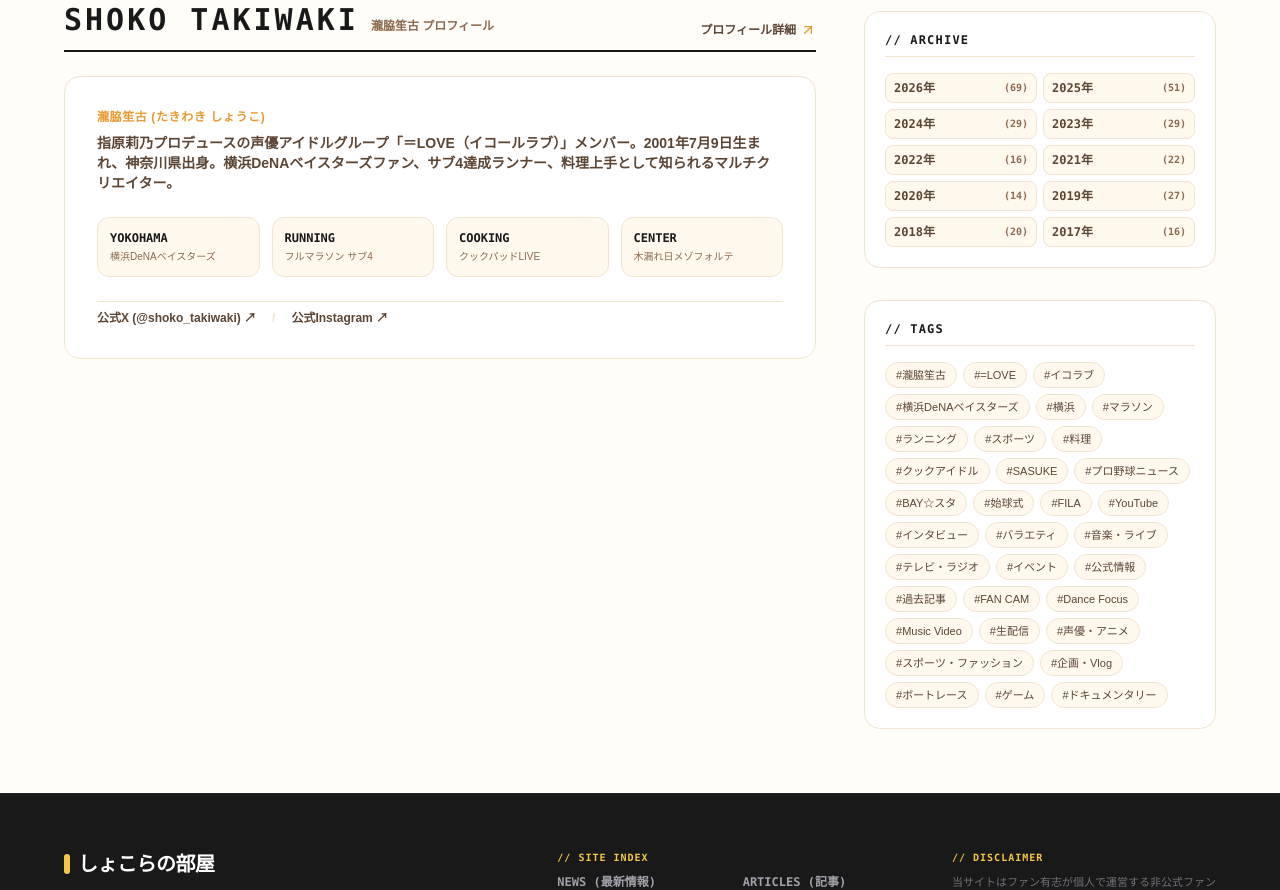
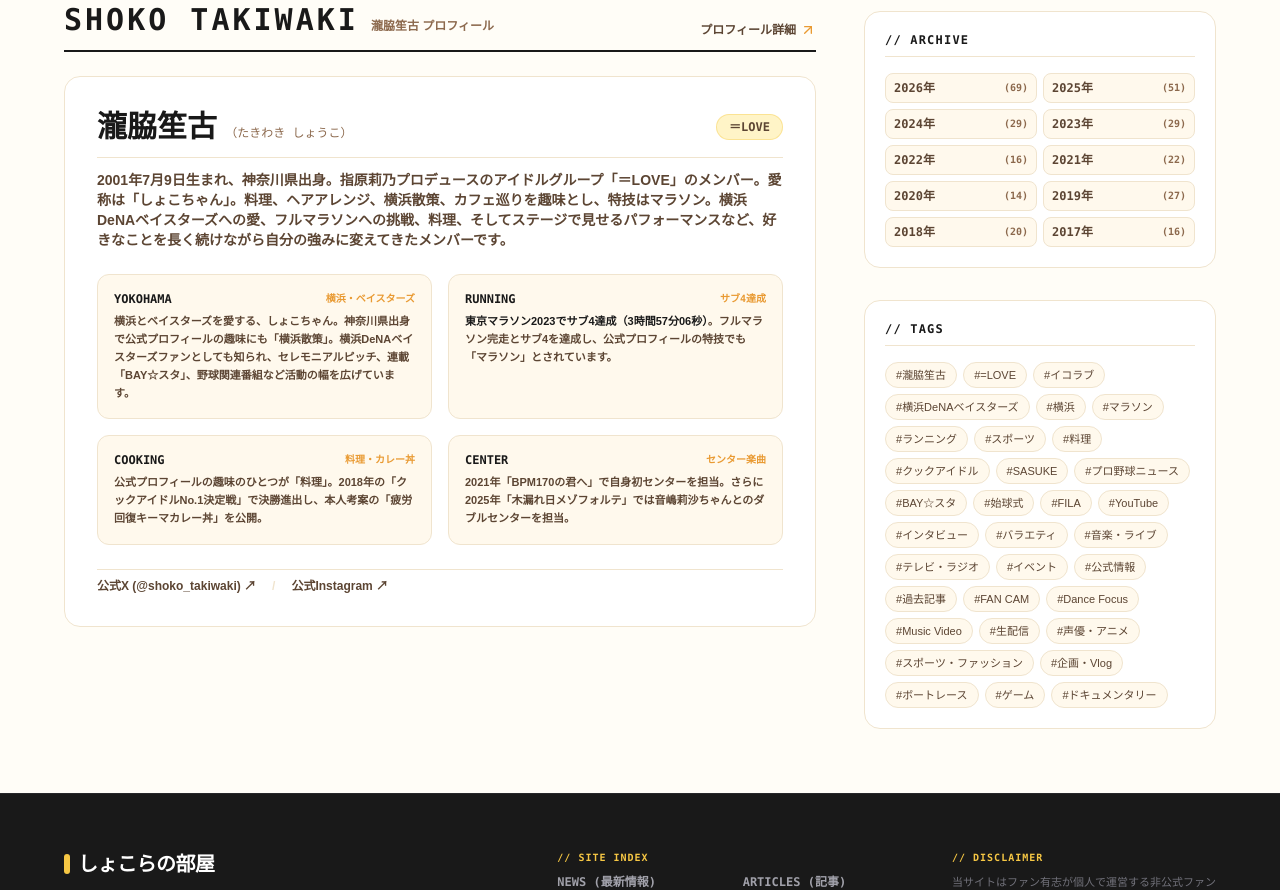
Before and after one commit to bmmr0515/shokoblog, a Next.js app: page / in a window 1280 px wide. Shown: the part 3731-4621 px from the top of the page. Built offline with nearby package versions, Linux system fonts and the light colour scheme; no server answers; a web font is replaced by a local one.

Commit message:
refactor(profile): rewrite profile section with strictly verified facts for YOKOHAMA, RUNNING, COOKING, and CENTER

```diff
--- a/src/components/views/HomeView.tsx
+++ b/src/components/views/HomeView.tsx
@@ -81,12 +81,12 @@
       <InitialOpeningLoader />
 
       {/* ======================================================== */}
-      {/* 1. ヒーローセクション (ダミー英字・座標全削除 ＆ 本質的で上品な構成) */}
+      {/* 1. ヒーローセクション */}
       {/* ======================================================== */}
       <section className="relative py-6 sm:py-10 px-5 sm:px-10 bg-[#FFF9ED] rounded-2xl border border-[#F5ECD8]">
         <div className="grid grid-cols-1 lg:grid-cols-12 gap-8 lg:gap-12 items-center">
 
-          {/* 左側 40%: しょこらの部屋・説明文・公式SNS のみ */}
+          {/* 左側 40%: しょこらの部屋・説明文・公式SNS */}
           <div className="lg:col-span-5 space-y-6">
             <HeroReveal delay={0}>
               <div className="space-y-4">
@@ -198,7 +198,7 @@
       <div className="border-b border-[#F0E4CE] my-4 sm:my-6" />
 
       {/* ======================================================== */}
-      {/* 01 NEWS (最新情報 - すっきり整理) */}
+      {/* 01 NEWS (最新情報) */}
       {/* ======================================================== */}
       <Reveal id="news" className="space-y-6 relative">
         <div className="absolute -top-10 right-2 text-6xl sm:text-7xl font-mono font-bold text-[#FFF4C7] select-none pointer-events-none">
@@ -407,7 +407,7 @@
           </Reveal>
 
           {/* ======================================================== */}
-          {/* 04 PROFILE (人物特集) */}
+          {/* 04 PROFILE (人物特集 - 事実確認に基づいた上品な表現) */}
           {/* ======================================================== */}
           <Reveal id="profile-teaser" className="space-y-6 relative">
             <div className="absolute -top-10 right-2 text-6xl sm:text-7xl font-mono font-bold text-[#FFF4C7] select-none pointer-events-none">
@@ -440,31 +440,77 @@
               </Link>
             </div>
 
+            {/* 人物特集ページ風の洗練されたカード */}
             <div className="bg-white border border-[#F0E4CE] p-6 sm:p-8 space-y-6 rounded-2xl shadow-2xs">
-              <div className="space-y-2">
-                <div className="font-maru text-xs font-bold text-[#E99A32] tracking-wider">
-                  瀧脇笙古 (たきわき しょうこ)
+
+              {/* 大見出し ＋ 確実な一次情報文章 */}
+              <div className="space-y-3">
+                <div className="flex items-center justify-between border-b border-[#F0E4CE] pb-3">
+                  <div>
+                    <h3 className="text-2xl sm:text-3xl font-maru font-extrabold text-[#191919]">
+                      瀧脇笙古 <span className="text-xs font-mono font-normal text-[#8C694D]">（たきわき しょうこ）</span>
+                    </h3>
+                  </div>
+                  <span className="px-3 py-1 bg-[#FFF4C7] text-[#5C4533] font-mono font-bold text-xs rounded-full border border-[#F6C744]/40">
+                    ＝LOVE
+                  </span>
                 </div>
+
                 <p className="text-xs sm:text-sm text-[#5C4533] leading-relaxed font-bold font-sans">
-                  指原莉乃プロデュースの声優アイドルグループ「＝LOVE（イコールラブ）」メンバー。2001年7月9日生まれ、神奈川県出身。横浜DeNAベイスターズファン、サブ4達成ランナー、料理上手として知られるマルチクリエイター。
+                  2001年7月9日生まれ、神奈川県出身。指原莉乃プロデュースのアイドルグループ「＝LOVE」のメンバー。愛称は「しょこちゃん」。料理、ヘアアレンジ、横浜散策、カフェ巡りを趣味とし、特技はマラソン。横浜DeNAベイスターズへの愛、フルマラソンへの挑戦、料理、そしてステージで見せるパフォーマンスなど、好きなことを長く続けながら自分の強みに変えてきたメンバーです。
                 </p>
               </div>
 
-              {/* 人物特徴キーワード GRID */}
-              <div className="grid grid-cols-2 sm:grid-cols-4 gap-3 text-xs">
-                {[
-                  { label: "YOKOHAMA", sub: "横浜DeNAベイスターズ" },
-                  { label: "RUNNING", sub: "フルマラソン サブ4" },
-                  { label: "COOKING", sub: "クックパッドLIVE" },
-                  { label: "CENTER", sub: "木漏れ日メゾフォルテ" },
-                ].map((box) => (
-                  <div key={box.label} className="p-3 bg-[#FFF9ED] border border-[#F0E4CE] space-y-1 rounded-xl">
-                    <div className="font-extrabold text-[#191919] text-xs font-mono">{box.label}</div>
-                    <div className="text-[10px] text-[#8C694D] leading-snug font-sans">{box.sub}</div>
+              {/* 特徴 4項目 (ご指示通りの正確な記録・事実情報) */}
+              <div className="grid grid-cols-1 sm:grid-cols-2 gap-4 text-xs">
+
+                {/* 1. YOKOHAMA */}
+                <div className="p-4 bg-[#FFF9ED] border border-[#F0E4CE] space-y-1.5 rounded-xl">
+                  <div className="flex items-center justify-between font-mono">
+                    <span className="font-extrabold text-[#191919] text-xs">YOKOHAMA</span>
+                    <span className="text-[10px] text-[#E99A32] font-bold">横浜・ベイスターズ</span>
                   </div>
-                ))}
+                  <p className="text-[11px] text-[#5C4533] leading-relaxed font-sans font-bold">
+                    横浜とベイスターズを愛する、しょこちゃん。神奈川県出身で公式プロフィールの趣味にも「横浜散策」。横浜DeNAベイスターズファンとしても知られ、セレモニアルピッチ、連載「BAY☆スタ」、野球関連番組など活動の幅を広げています。
+                  </p>
+                </div>
+
+                {/* 2. RUNNING */}
+                <div className="p-4 bg-[#FFF9ED] border border-[#F0E4CE] space-y-1.5 rounded-xl">
+                  <div className="flex items-center justify-between font-mono">
+                    <span className="font-extrabold text-[#191919] text-xs">RUNNING</span>
+                    <span className="text-[10px] text-[#E99A32] font-bold">サブ4達成</span>
+                  </div>
+                  <p className="text-[11px] text-[#5C4533] leading-relaxed font-sans font-bold">
+                    <span className="text-[#191919] font-extrabold">東京マラソン2023でサブ4達成（3時間57分06秒）</span>。フルマラソン完走とサブ4を達成し、公式プロフィールの特技でも「マラソン」とされています。
+                  </p>
+                </div>
+
+                {/* 3. COOKING */}
+                <div className="p-4 bg-[#FFF9ED] border border-[#F0E4CE] space-y-1.5 rounded-xl">
+                  <div className="flex items-center justify-between font-mono">
+                    <span className="font-extrabold text-[#191919] text-xs">COOKING</span>
+                    <span className="text-[10px] text-[#E99A32] font-bold">料理・カレー丼</span>
+                  </div>
+                  <p className="text-[11px] text-[#5C4533] leading-relaxed font-sans font-bold">
+                    公式プロフィールの趣味のひとつが「料理」。2018年の「クックアイドルNo.1決定戦」で決勝進出し、本人考案の「疲労回復キーマカレー丼」を公開。
+                  </p>
+                </div>
+
+                {/* 4. CENTER */}
+                <div className="p-4 bg-[#FFF9ED] border border-[#F0E4CE] space-y-1.5 rounded-xl">
+                  <div className="flex items-center justify-between font-mono">
+                    <span className="font-extrabold text-[#191919] text-xs">CENTER</span>
+                    <span className="text-[10px] text-[#E99A32] font-bold">センター楽曲</span>
+                  </div>
+                  <p className="text-[11px] text-[#5C4533] leading-relaxed font-sans font-bold">
+                    2021年「BPM170の君へ」で自身初センターを担当。さらに2025年「木漏れ日メゾフォルテ」では音嶋莉沙ちゃんとのダブルセンターを担当。
+                  </p>
+                </div>
+
               </div>
 
+              {/* SNS 導線 */}
               <div className="pt-2 flex items-center gap-4 text-xs font-bold border-t border-[#F0E4CE]">
                 <a
                   href="https://x.com/shoko_takiwaki"
--- a/src/components/views/ProfileView.tsx
+++ b/src/components/views/ProfileView.tsx
@@ -159,13 +159,13 @@
 
               <div className="space-y-1.5 pt-1">
                 <h4 className="font-bold text-gray-900 text-xs sm:text-sm border-l-3 border-amber-500 pl-2">
-                  料理・マルチな才能と多様な魅力
+                  料理と自然体で親しみやすい魅力
                 </h4>
                 <p>
                   料理も得意分野のひとつです。「クックアイドルNo.1決定戦」への挑戦をはじめ、グルメ企画や料理企画にも数多く出演。一方で「しょこりさ」の街歩きやハンバーガー部などでは、スポーツ時のストイックな姿とはまた違う、自然体で親しみやすい姿を見ることができます。
                 </p>
                 <p className="font-bold text-gray-900 pt-1">
-                  「アイドル」「ランナー」「野球ファン」「横浜」「料理」。一見するとバラバラに見える活動を、ひとつずつ自分の強みに変えてきたのが瀧脇笙古さんです。
+                  「アイドル」「ランナー」「野球ファン」「横浜」「料理」。一見するとバラバラに見える好きなことや挑戦を、ひとつずつ長く続けながら自分の強みに変えてきたのが瀧脇笙古さんです。
                 </p>
               </div>
             </div>
```
